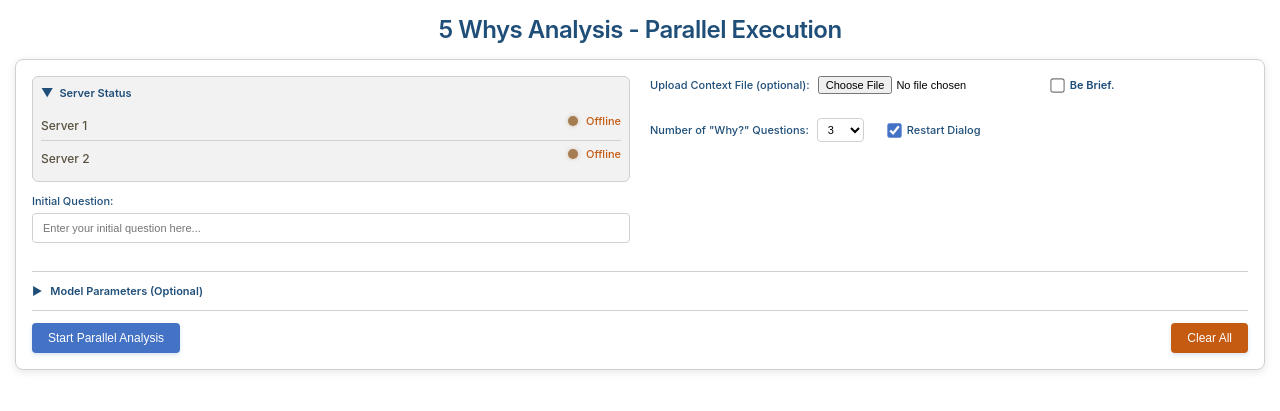
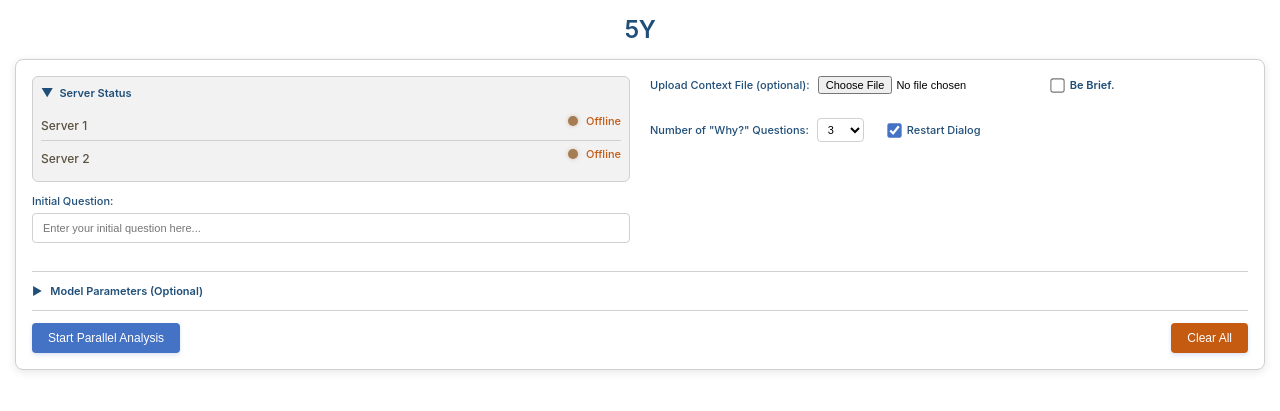
Before and after one commit to mjbernaski/multipleservers, a Flask app: page / in a window 1280 px wide. Shown: the top 411 px of the page. Run offline with Flask 3, Linux system fonts and the light colour scheme; data that the repository does not hold is empty; some libraries are stand-ins or nearby versions.

Commit message:
Rename application to 5Y in banner and title

```diff
--- a/templates/five_whys_parallel.html
+++ b/templates/five_whys_parallel.html
@@ -3,7 +3,7 @@
 <head>
     <meta charset="UTF-8">
     <meta name="viewport" content="width=device-width, initial-scale=1.0">
-    <title>5 Whys Analysis - Parallel</title>
+    <title>5Y - Parallel Analysis</title>
     <script src="https://cdn.socket.io/4.5.4/socket.io.min.js"></script>
     <style>
         * {
@@ -381,7 +381,7 @@
 </head>
 <body>
     <div class="container">
-        <h1>5 Whys Analysis - Parallel Execution</h1>
+        <h1>5Y</h1>
 
         <div class="controls">
             <div class="controls-two-column">
```
